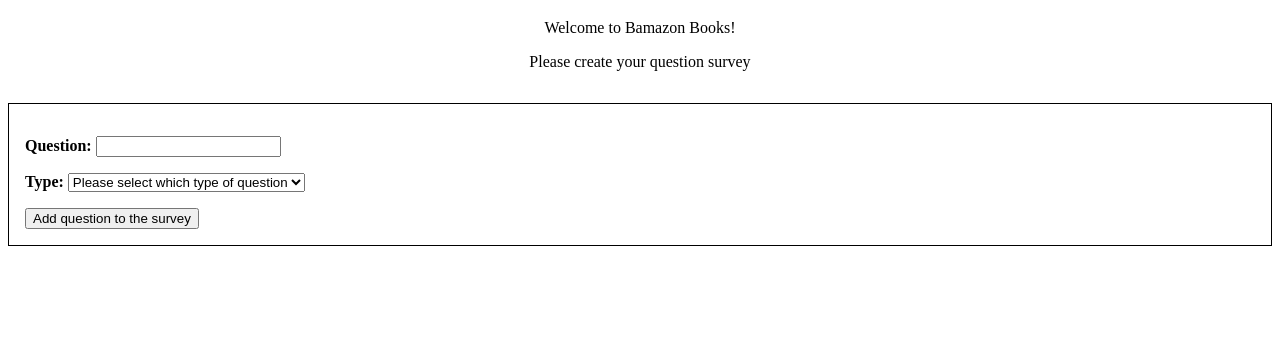
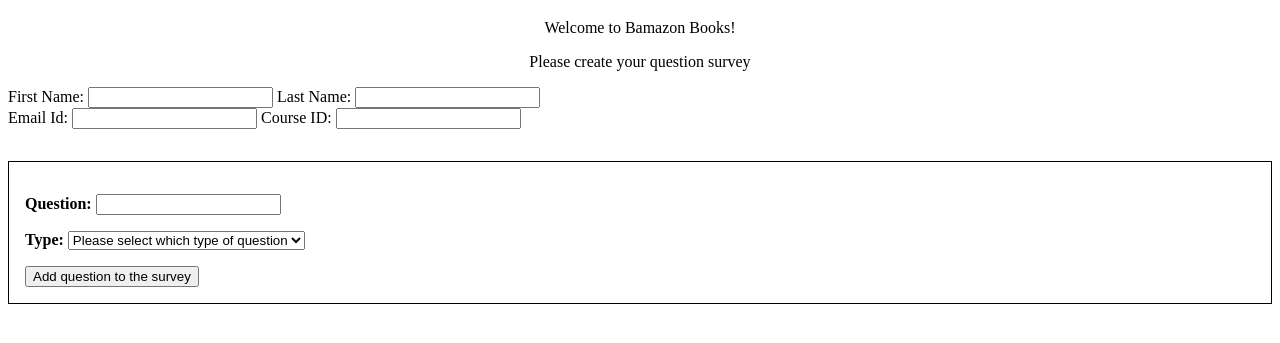
Before and after one commit to shenlong3010/Course-Evalution, a website: page app/public/index.html in a window 1280 px wide. Shown: the part 67-410 px from the top of the page. Drawn offline with Linux system fonts and the light colour scheme.

Commit message:
Update index.html

```diff
--- a/app/public/index.html
+++ b/app/public/index.html
@@ -9,6 +9,20 @@
 	<h1>Course Evaluation</h1>
 	<p>Welcome to Bamazon Books!</p>
 	<p>Please create your question survey</p>
+	<div class="information">
+	    <div>
+	      <label for="first_name">First Name:</label>
+	      <input id="first_name" type="text" name="first_name">
+	      <label for="last_name">Last Name:</label>
+	      <input id="last_name" type="text" name="last_name">
+	    </div>
+	    <div>
+	      <label for="email">Email Id:</label>
+	      <input id="email" type="text" name="email">
+	      <label for="Course_id">Course ID:</label>
+	      <input id="Course_id" type="text" name="Course_id">
+	    </div>
+  	</div>
 	<div class="form">
 		<div>
 			<label for="question">Question:</label>
```
